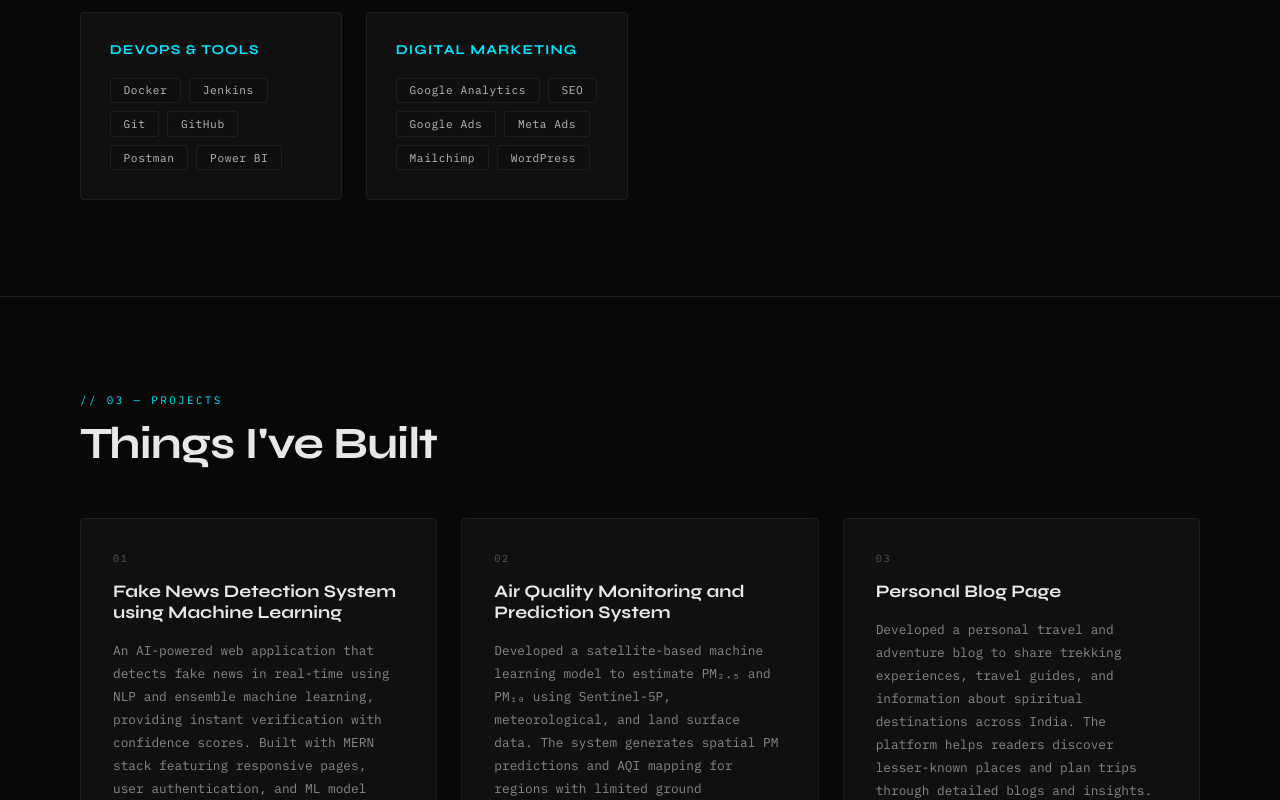
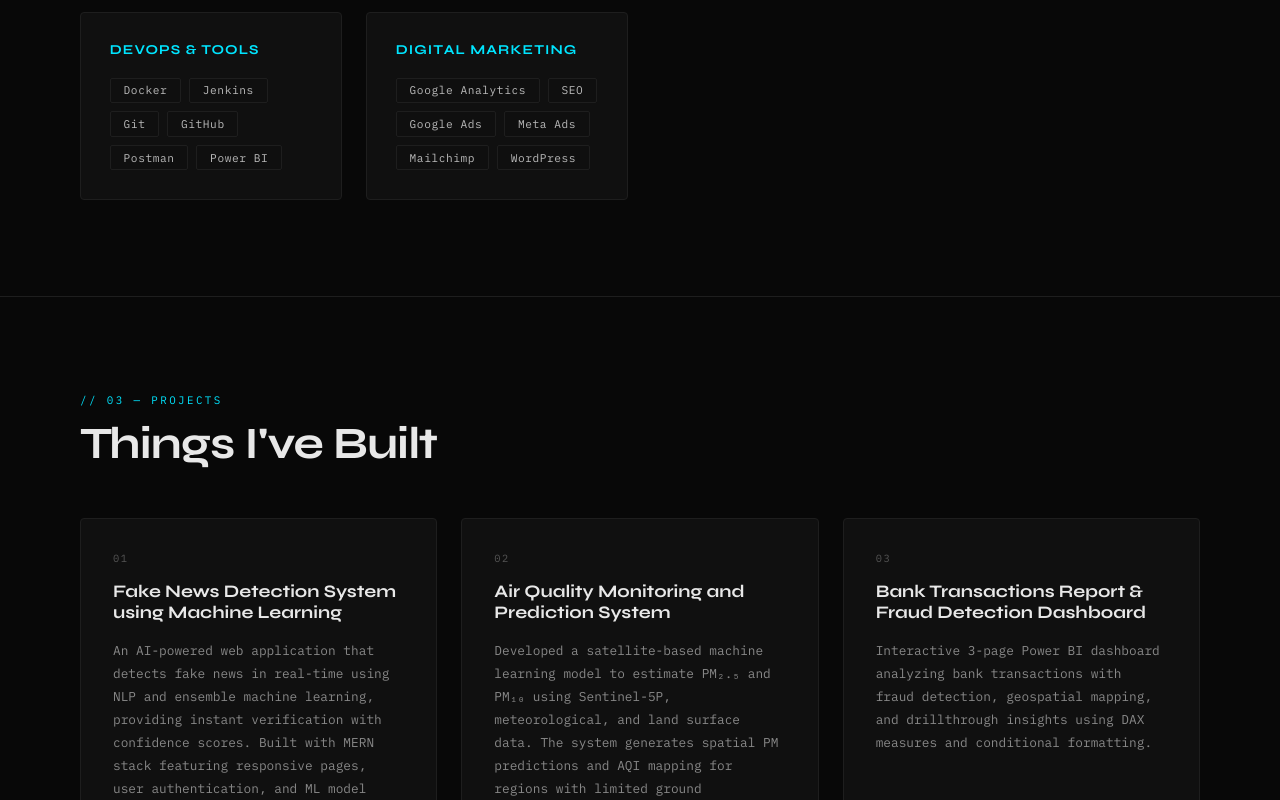
Before and after one commit to ishan-sharma23/Portfolio, a React (Vite) app: page / in a window 1280 px wide. Shown: the part 2000-2800 px from the top of the page. Built offline with nearby package versions, Linux system fonts and the light colour scheme; the HTML template or start-up script is replaced by a standard one.

Commit message:
projects with linkn updated

```diff
--- a/src/components/Projects.tsx
+++ b/src/components/Projects.tsx
@@ -7,22 +7,29 @@
     title: 'Fake News Detection System using Machine Learning ',
     desc: 'An AI-powered web application that detects fake news in real-time using NLP and ensemble machine learning, providing instant verification with confidence scores. Built with MERN stack featuring responsive pages, user authentication, and ML model integration achieving high classification accuracy.',
     stack: ['Python', 'Scikit-learn', 'NLTK', 'TF-IDF', 'Random Forest', 'Voting Classifier', 'JWT', 'Tailwind CSS'],
-    github: '#',
+    github: 'https://github.com/ishan-sharma23/fakenews-project',
   },
   {
     num: '02',
     title: 'Air Quality Monitoring and Prediction System ',
     desc: 'Developed a satellite-based machine learning model to estimate PM₂.₅ and PM₁₀ using Sentinel-5P, meteorological, and land surface data. The system generates spatial PM predictions and AQI mapping for regions with limited ground monitoring.',
     stack: ['Google Earth Engine', 'Python', 'Random Forest', 'Linear Regression', 'Sentinel-5P', 'Sentinel-2', 'ERA5'],
-    github: '#',
+    github: 'https://github.com/ishan-sharma23/Air-quality-monitoring-system',
 
   },
   {
-    num: '03',
+  num: '03',
+  title: 'Bank Transactions Report & Fraud Detection Dashboard',
+  desc: 'Interactive 3-page Power BI dashboard analyzing bank transactions with fraud detection, geospatial mapping, and drillthrough insights using DAX measures and conditional formatting.',
+  stack: ['Power BI', 'DAX', 'Power Query', 'Bing Maps', 'PowerPoint'],
+  github: 'https://github.com/ishan-sharma23/bank-transactions-powerbi',
+ },
+  {
+    num: '04',
     title: 'Personal Blog Page ',
     desc: 'Developed a personal travel and adventure blog to share trekking experiences, travel guides, and information about spiritual destinations across India. The platform helps readers discover lesser-known places and plan trips through detailed blogs and insights. Built to strengthen content creation, digital presence, and community engagement.',
     stack: ['WordPress', 'SEO tools', 'Google Analytics', 'optimization plugins'],
-    github: '#',
+    github: '#https://ishanhiking.com/',
   },
 ]
 
```
